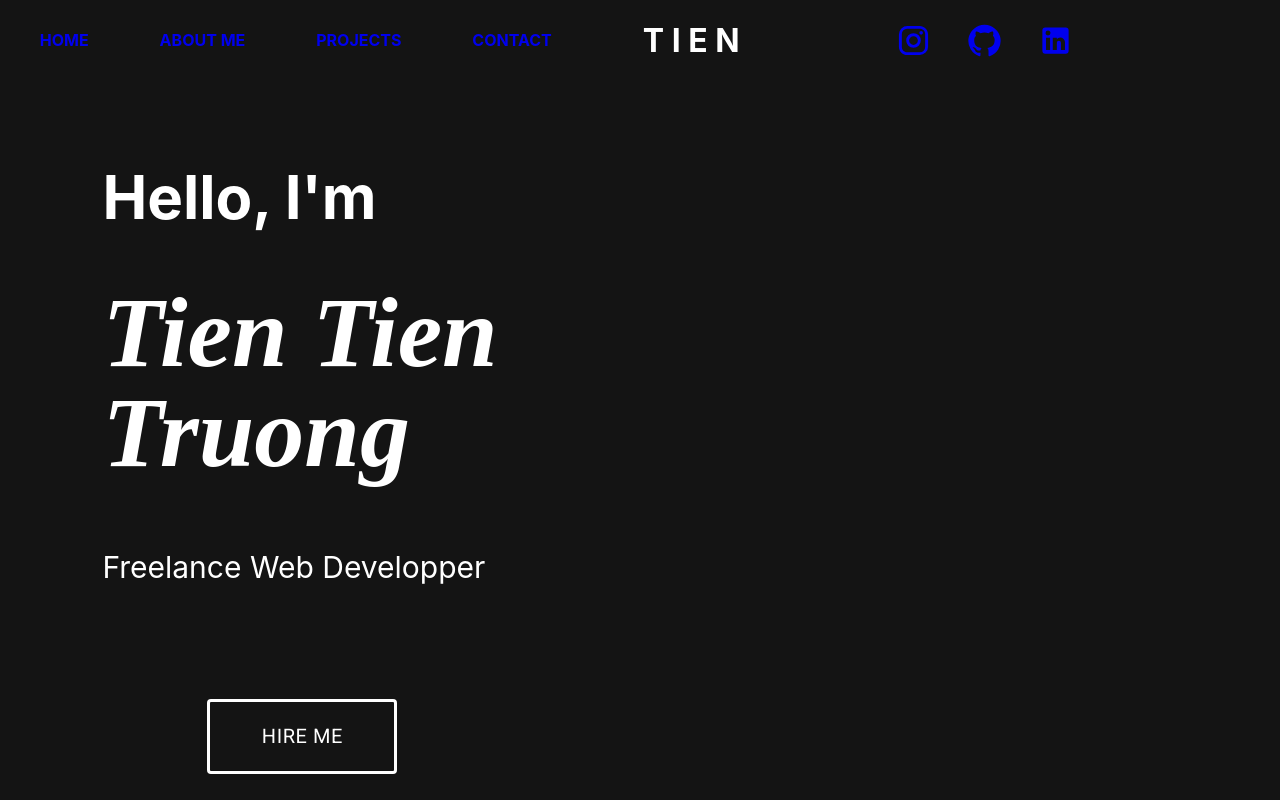
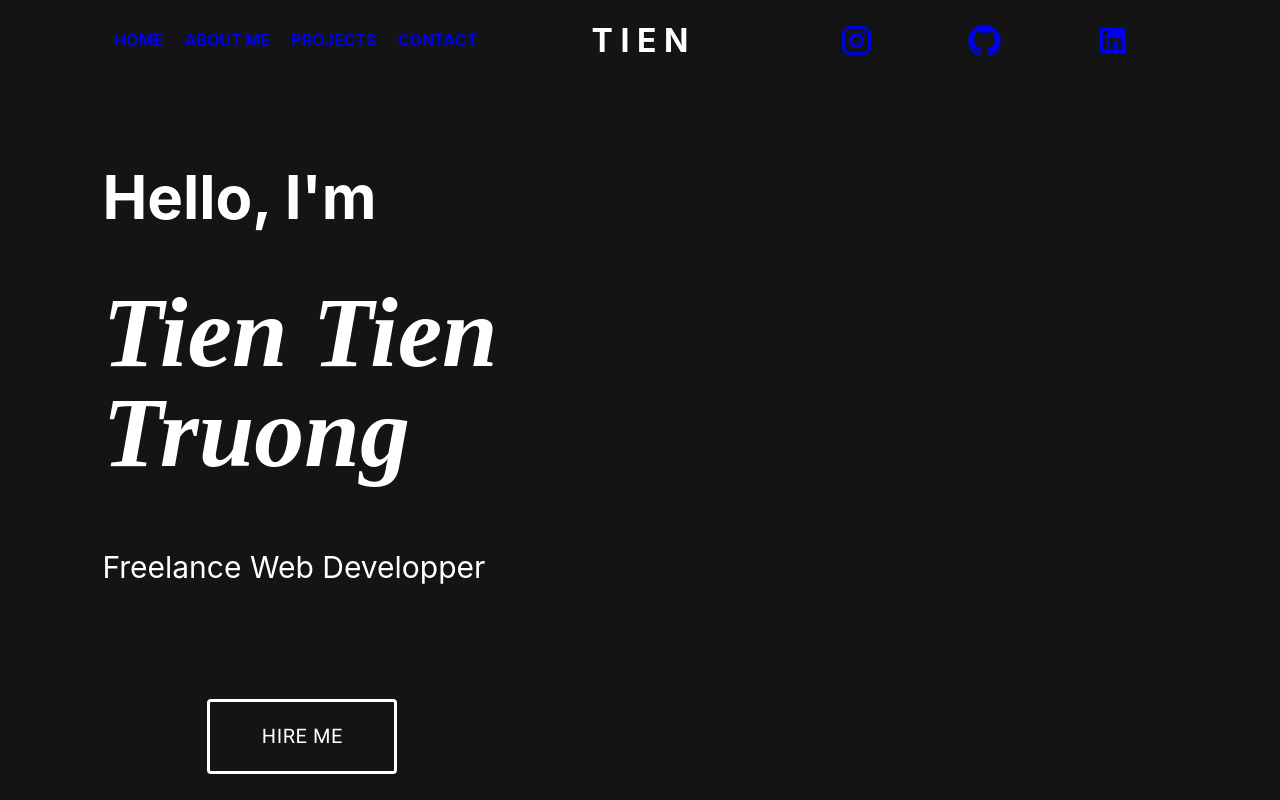
Before and after one commit to TTruongBill/portfolio, a React (Create React App) app: page / in a window 1280 px wide. Built offline with nearby package versions, Linux system fonts and the light colour scheme; no server answers; a web font is replaced by a local one.

Commit message:
Rajout de css

```diff
--- a/src/components/Header.jsx
+++ b/src/components/Header.jsx
@@ -17,8 +17,8 @@ export default function Header(){
     }
     return(
         <div className='Head'>
+            <input type="checkbox" id="menu"/>
             <label htmlFor="menu"> <MenuIcon className='menuIcon' fontSize='large'></MenuIcon> </label>
-            <input type="checkbox" id="menu"/>
             <div className='menu'>
                 <h1>Other pages</h1>
                 <nav className='navAppMobile'>
--- a/src/components/Header.scss
+++ b/src/components/Header.scss
@@ -21,10 +21,15 @@
     .menuIcon{
         position: fixed;
         top: 25px;
-        right: 20px;
+        left: 20px;
         cursor: pointer;
         z-index: 2;
+        transform: rotateZ(0deg);
+        transition: transform 0.5s;
+    }
 
+    #menu:checked ~ .menuIcon{
+        transform: rotateZ(90deg);
     }
 
     #menu{
@@ -43,12 +48,12 @@
         display: flex;
         flex-direction: column;
         position: absolute;
-        right: 0;
+        left: 0;
         top: 0;
         width: 70%;
         height: 100%;
         background-color: rgb(113, 113, 113);
-        transform: translateX(100%);
+        transform: translateX(-100%);
         transition: transform 0.5s;
         z-index: 1;
         ul{
@@ -83,12 +88,12 @@
         opacity: 1;
     }
 }
-@media screen and (max-width: 769px){
+@media screen and (max-width: 1040px){
     .navSocialMobile, .navAppMobile{
         display: flex;
     }
 }
-@media screen and (min-width: 769px){
+@media screen and (min-width: 1040px){
     .Head{
         display: flex;
         flex-direction: row;
@@ -99,10 +104,6 @@
         height: 10vh;
         animation: top-to-bottom 2s;
 
-        h1{
-            position: relative;
-            left: 4%;
-        }
         .menuIcon, .menu{
             display: none;
         }
@@ -113,20 +114,13 @@
             justify-content: space-evenly;
             width: 100%;
 
-            .navApp ul{
-                justify-content: space-between;
+            .navApp ul, .navSocial ul{
+                justify-content: space-around;
             }
 
-            .navSocial ul{
-                justify-content: center;
-
-                li{
-                    margin: auto 10px;
-                }
-            }
             .navApp, .navSocial {
                 display: flex;
-                width: 40%;
+                width: 30%;
                 justify-content: center;
                 align-items: center;
 
--- a/src/components/Project.scss
+++ b/src/components/Project.scss
@@ -1,21 +1,21 @@
 .project{
     display: flex;
-    flex-direction: row;
+    flex-direction: column;
     justify-content: space-between;
-    margin: auto 40px;
+    margin: 40px;
     background-color: rgb(48, 48, 48);
     padding: 10px 40px;
-    align-items: center;
+    align-items: flex-start;
 }
 
 .right{
     display: flex;
     flex-direction: column;
-    width: 40em;
+    width: 100%;
 }
 
 .left{
-    width: 50%;
+    width: 100%;
 }
 
 img{
--- a/src/pages/Projects.jsx
+++ b/src/pages/Projects.jsx
@@ -16,7 +16,7 @@ export default function Projects({projects, setProjects}){
 
     return(
         <div className='Portfolio'>
-            <h1> Projects</h1>
+            <h1>Projects</h1>
             <div className='Projects'>
                 {
                     projects.map(project => <Project key={project.id} {...project} />)
--- a/src/scss/Projects.scss
+++ b/src/scss/Projects.scss
@@ -0,0 +1,3 @@
+.Portfolio > h1{
+    margin-left: 30px;
+}
```
